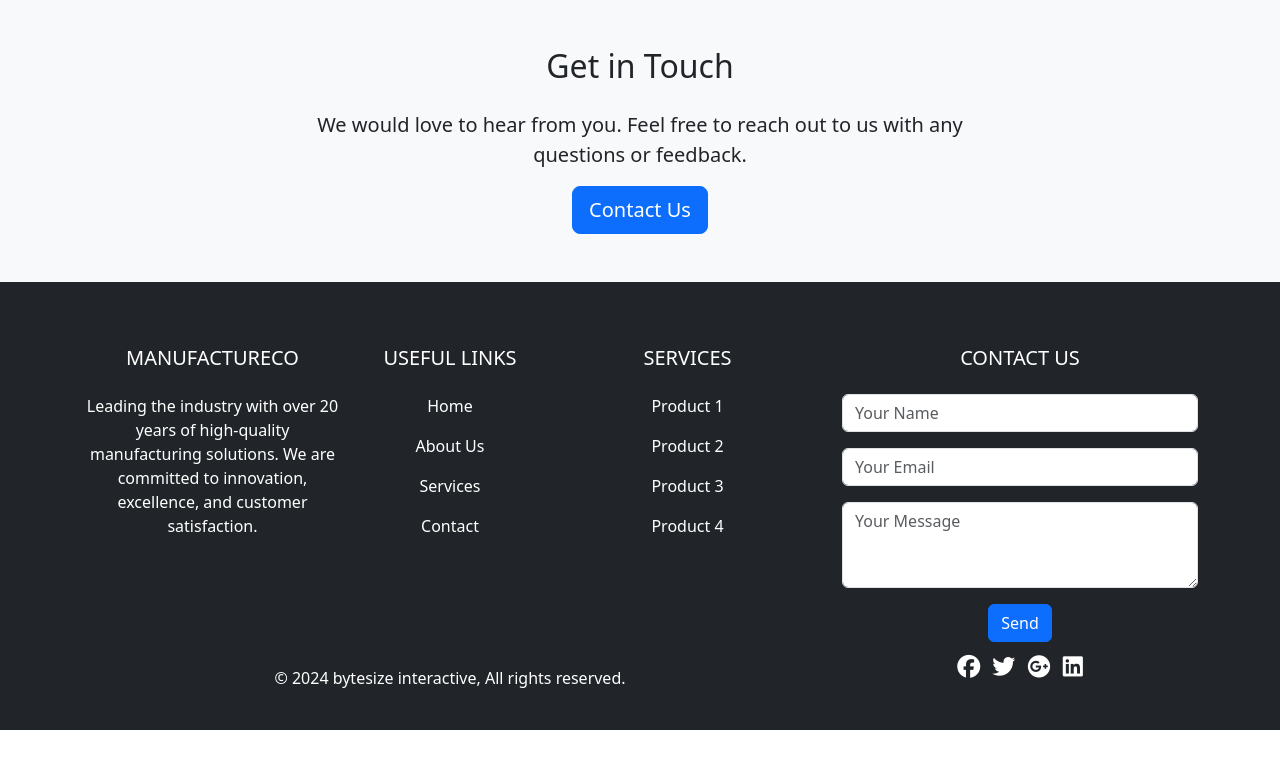
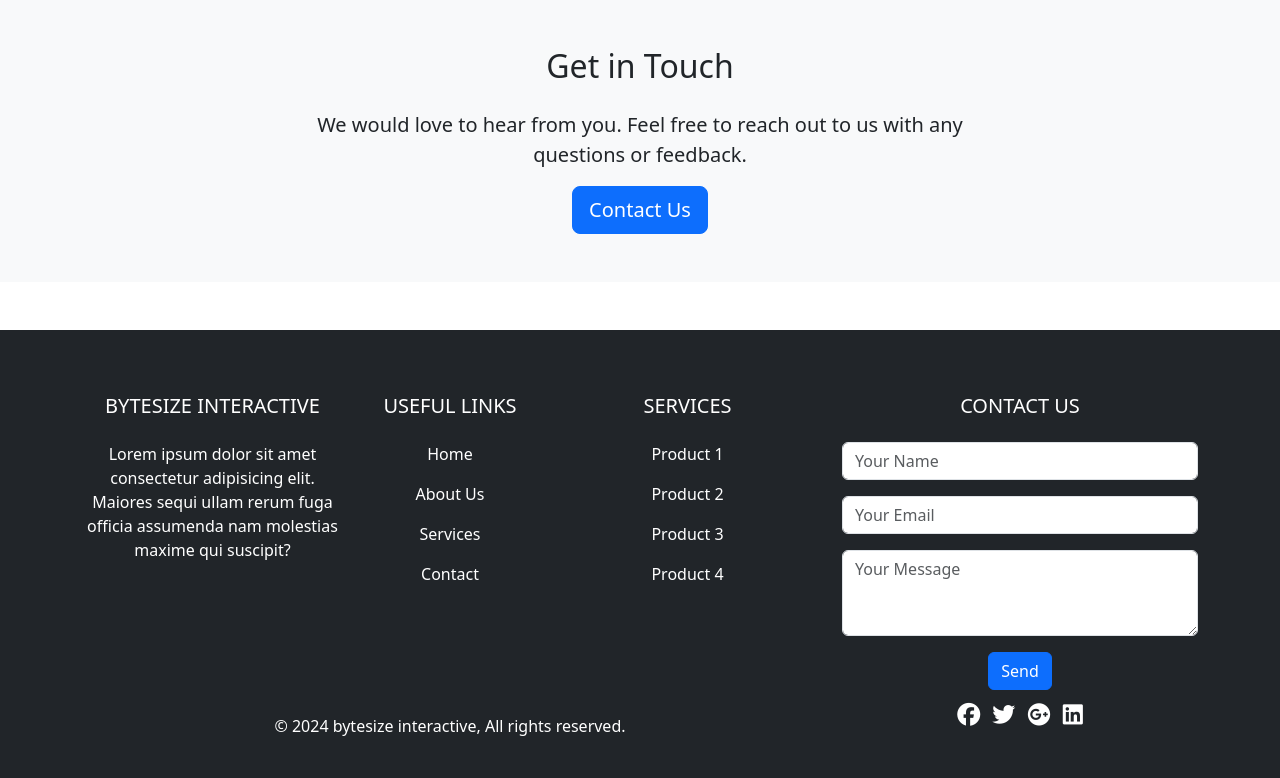
Before and after one commit to jav-sketch/bytesize_interactive_site, a Django app: page /about/ in a window 1280 px wide. Shown: the part 1189-1967 px from the top of the page. Before the commit the page ends 1919 px from the top, so only its background shows below. Run offline with Django 5.2, Linux system fonts and the light colour scheme; some libraries are stand-ins or nearby versions.

Commit message:
changed footer

```diff
--- a/templates/footer.html
+++ b/templates/footer.html
@@ -1,11 +1,10 @@
-<footer class="bg-dark text-white pt-5 pb-4">
+<footer class="bg-dark text-white mt-5 pt-5 pb-4">
     <div class="container text-center text-md-left">
         <div class="row text-center text-md-left">
             <!-- Company Info -->
             <div class="col-md-3 col-lg-3 col-xl-3 mx-auto mt-3">
-                <h5 class="text-uppercase mb-4 font-weight-bold">ManufactureCo</h5>
-                <p>Leading the industry with over 20 years of high-quality manufacturing solutions. We are committed to
-                    innovation, excellence, and customer satisfaction.</p>
+                <h5 class="text-uppercase mb-4 font-weight-bold">bytesize interactive</h5>
+                <p>Lorem ipsum dolor sit amet consectetur adipisicing elit. Maiores sequi ullam rerum fuga officia assumenda nam molestias maxime qui suscipit?</p>
             </div>
 
             <!-- Useful Links -->
```
